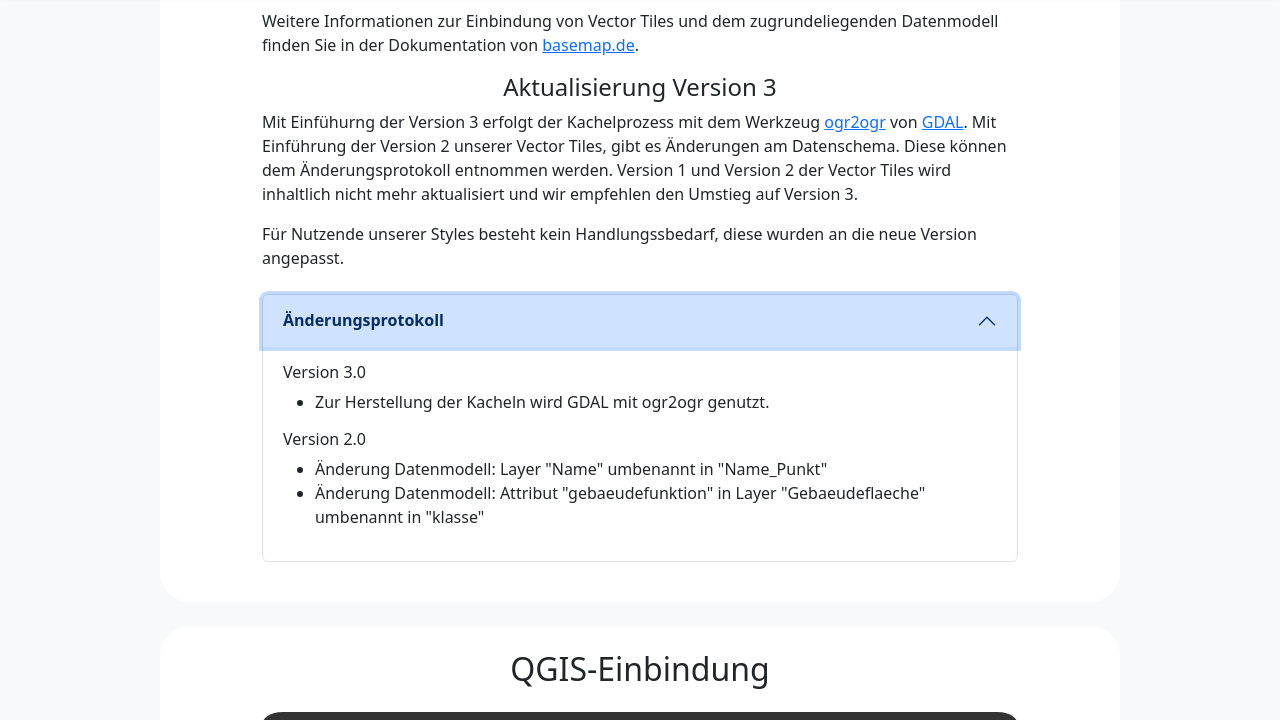
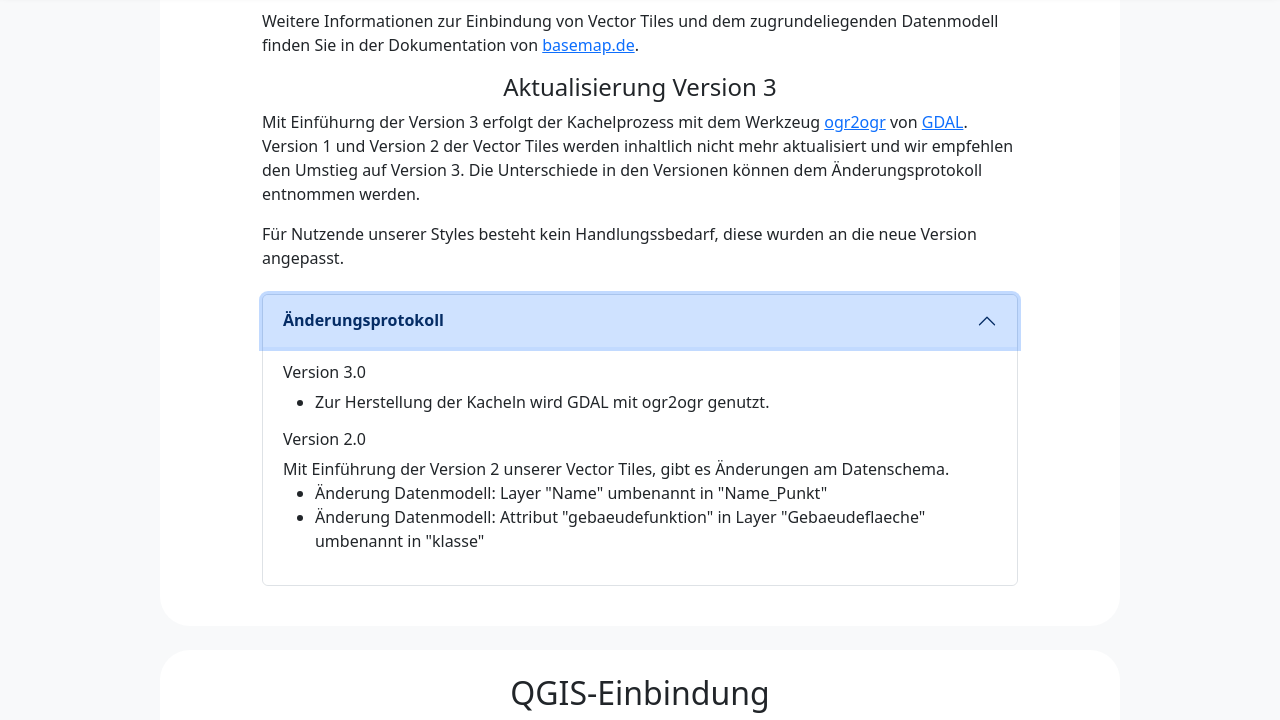
Before and after one commit to Basisvisualisierung/vt-landing-page, a plain HTML site: page index.html in a window 1280 px wide. Both pictures are taken after a click on the button "Änderungsprotokoll". Shown: the part 5002-5722 px from the top of the page. Drawn offline with nearby package versions, Linux system fonts and the light colour scheme; no server answers; grey boxes are pictures that could not be loaded.

Commit message:
feat: update section data

```diff
--- a/index.html
+++ b/index.html
@@ -978,9 +978,9 @@
                     <p>
                         Mit Einfühurng der Version 3 erfolgt der Kachelprozess mit dem Werkzeug <a href="https://gdal.org/programs/ogr2ogr.html" target="_blank"
                         rel="noopener">ogr2ogr</a> von <a href="https://gdal.org/index.html" target="_blank"
-                        rel="noopener">GDAL</a>. Mit Einführung der Version 2 unserer Vector Tiles, gibt es Änderungen am Datenschema. Diese
-                        können dem Änderungsprotokoll entnommen werden. Version 1 und Version 2 der Vector Tiles wird inhaltlich nicht
-                        mehr aktualisiert und wir empfehlen den Umstieg auf Version 3.
+                        rel="noopener">GDAL</a>. Version 1 und Version 2 der Vector Tiles werden inhaltlich nicht
+                        mehr aktualisiert und wir empfehlen den Umstieg auf Version 3. Die Unterschiede in den Versionen
+                        können dem Änderungsprotokoll entnommen werden.
                     </p>
                     <p>
                         Für Nutzende unserer Styles
@@ -1003,6 +1003,7 @@
                                         <li>Zur Herstellung der Kacheln wird GDAL mit ogr2ogr genutzt. </li>
                                     </ul>
                                     <h6>Version 2.0</h6>
+                                    Mit Einführung der Version 2 unserer Vector Tiles, gibt es Änderungen am Datenschema.
                                     <ul>
                                         <li>Änderung Datenmodell: Layer "Name" umbenannt in "Name_Punkt"</li>
                                         <li>Änderung Datenmodell: Attribut "gebaeudefunktion" in Layer "Gebaeudeflaeche" umbenannt in "klasse"
```
